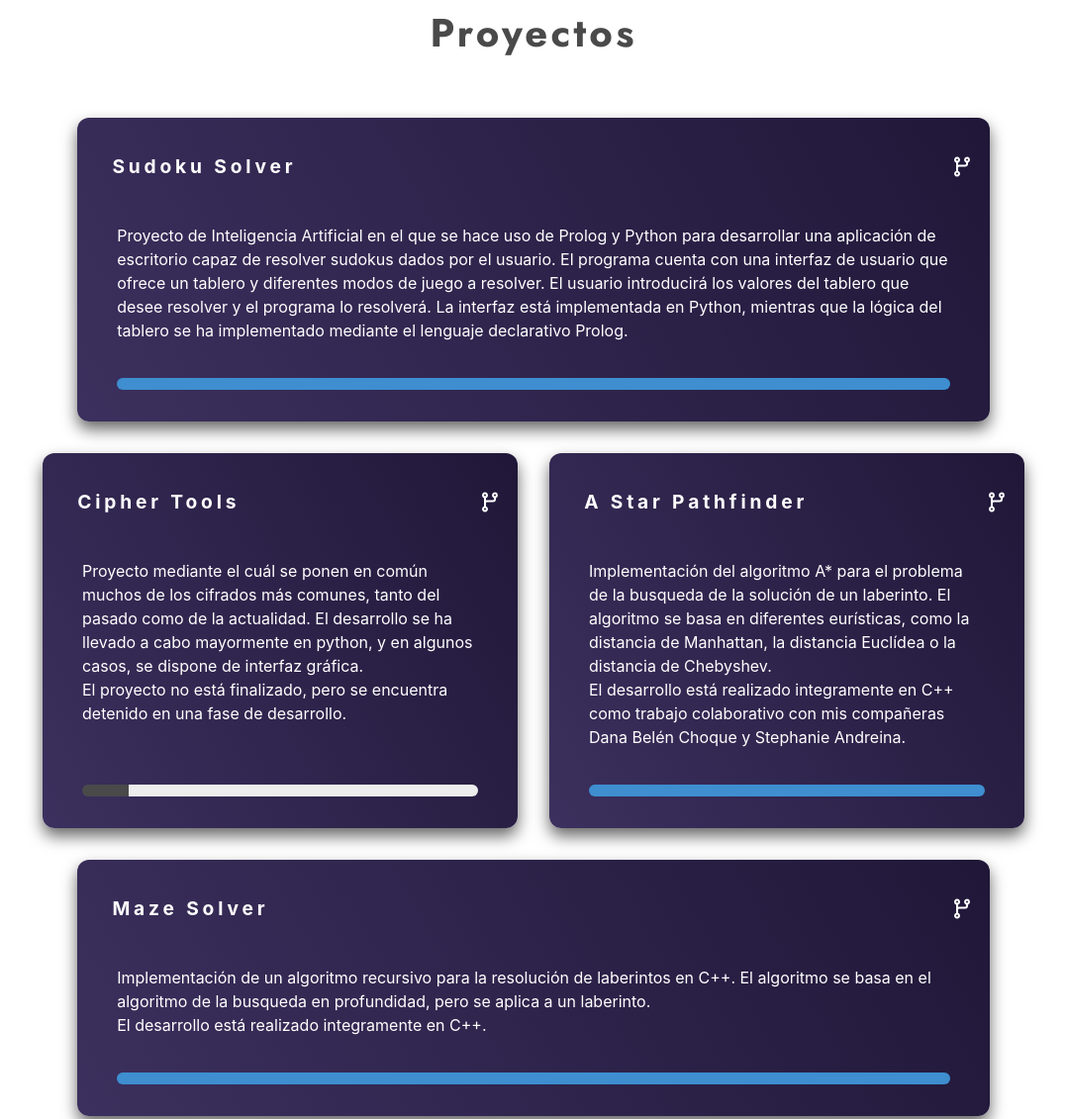
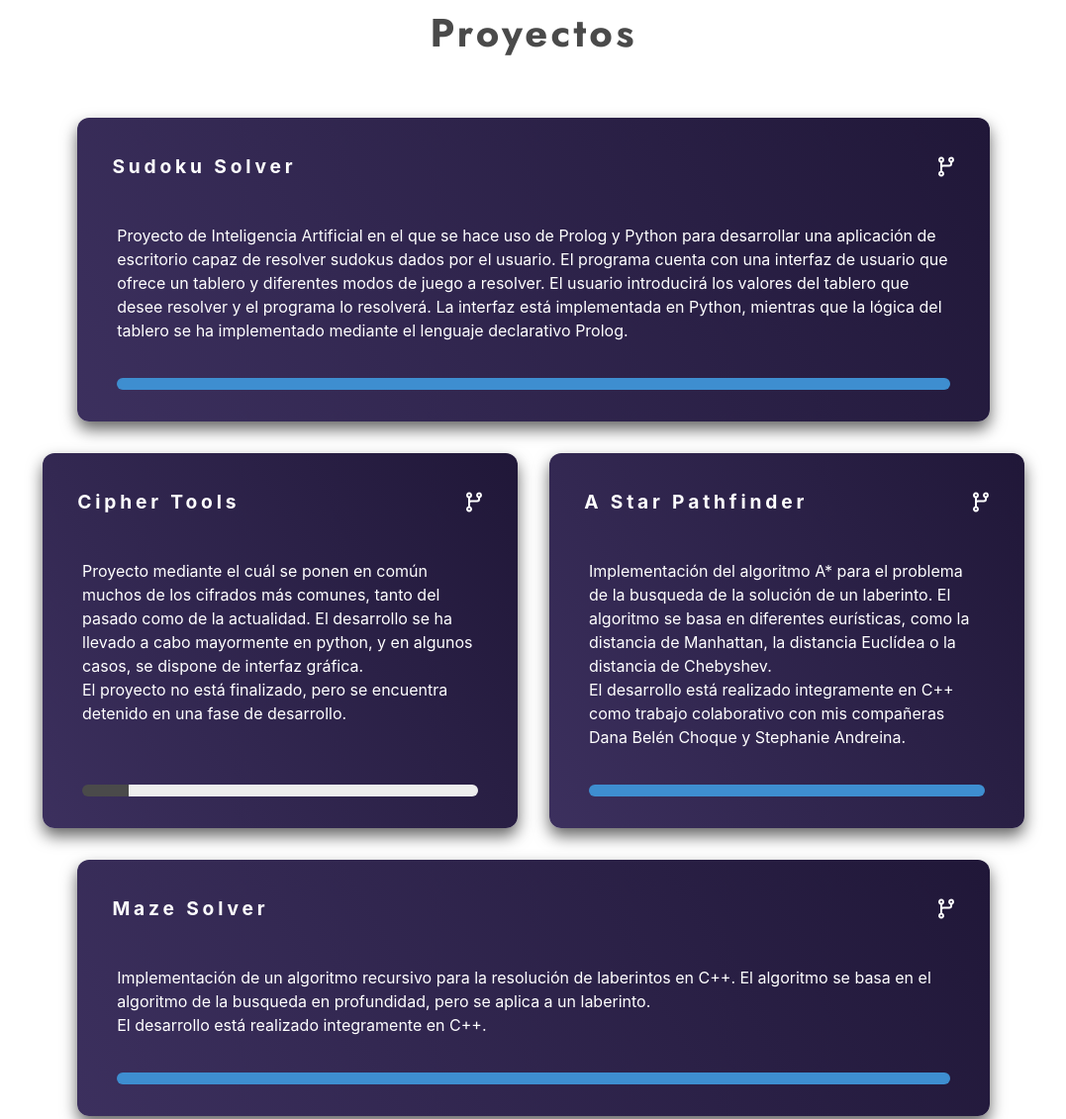
Before and after one commit to FNDme/Portfolio, a plain HTML site: page index.html in a window 1280 px wide. Shown: the part 1431-2562 px from the top of the page at 99% size, without its empty margins (101-1178 px from the left). Drawn offline with Linux system fonts and the light colour scheme.

Commit message:
updated project icon margin for a better visualization

```diff
--- a/css/stylesheet.css
+++ b/css/stylesheet.css
@@ -169,6 +169,10 @@ p {
   stroke: white;
 }
 
+.project-icon {
+  margin: 1em;
+}
+
 .card-header-title {
   padding-left: 1.5em;
   padding: 1em;
--- a/index.html
+++ b/index.html
@@ -78,7 +78,7 @@
               <h3 class="card-header-title">
                 Sudoku Solver
               </h3>
-              <svg xmlns="http://www.w3.org/2000/svg" viewBox="-4 -2 24 24" width="24" fill="currentColor"><path d="M3 18a1 1 0 1 0 0-2 1 1 0 0 0 0 2zm1-7.002v3.173a3.001 3.001 0 1 1-2 0V5.829a3.001 3.001 0 1 1 2 0v2.34c.312-.11.647-.17.997-.171l6.037-.006a1 1 0 0 0 .999-1V5.84A3.001 3.001 0 0 1 13 0a3 3 0 0 1 1.033 5.817v1.175a3 3 0 0 1-2.997 3l-6.037.006a1 1 0 0 0-.999 1zM3 4a1 1 0 1 0 0-2 1 1 0 0 0 0 2zm10 0a1 1 0 1 0 0-2 1 1 0 0 0 0 2z"></path></svg>            </header>
+              <svg xmlns="http://www.w3.org/2000/svg" class="project-icon" viewBox="-4 -2 24 24" width="24" fill="currentColor"><path d="M3 18a1 1 0 1 0 0-2 1 1 0 0 0 0 2zm1-7.002v3.173a3.001 3.001 0 1 1-2 0V5.829a3.001 3.001 0 1 1 2 0v2.34c.312-.11.647-.17.997-.171l6.037-.006a1 1 0 0 0 .999-1V5.84A3.001 3.001 0 0 1 13 0a3 3 0 0 1 1.033 5.817v1.175a3 3 0 0 1-2.997 3l-6.037.006a1 1 0 0 0-.999 1zM3 4a1 1 0 1 0 0-2 1 1 0 0 0 0 2zm10 0a1 1 0 1 0 0-2 1 1 0 0 0 0 2z"></path></svg>            </header>
             <div class="card-content">
               <div>
                 Proyecto de Inteligencia Artificial en el que se hace uso de Prolog y Python para desarrollar una aplicación de escritorio capaz de resolver sudokus dados por el usuario. El programa cuenta con una interfaz de usuario que ofrece un tablero y diferentes modos de juego a resolver. El usuario introducirá los valores del tablero que desee resolver y el programa lo resolverá. La interfaz está implementada en Python, mientras que la lógica del tablero se ha implementado mediante el lenguaje declarativo Prolog.
@@ -93,7 +93,7 @@
               <h3 class="card-header-title">
                 Cipher Tools
               </h3>
-              <svg xmlns="http://www.w3.org/2000/svg" viewBox="-4 -2 24 24" width="24" fill="currentColor"><path d="M3 18a1 1 0 1 0 0-2 1 1 0 0 0 0 2zm1-7.002v3.173a3.001 3.001 0 1 1-2 0V5.829a3.001 3.001 0 1 1 2 0v2.34c.312-.11.647-.17.997-.171l6.037-.006a1 1 0 0 0 .999-1V5.84A3.001 3.001 0 0 1 13 0a3 3 0 0 1 1.033 5.817v1.175a3 3 0 0 1-2.997 3l-6.037.006a1 1 0 0 0-.999 1zM3 4a1 1 0 1 0 0-2 1 1 0 0 0 0 2zm10 0a1 1 0 1 0 0-2 1 1 0 0 0 0 2z"></path></svg>            </header>
+              <svg xmlns="http://www.w3.org/2000/svg" class="project-icon" viewBox="-4 -2 24 24" width="24" fill="currentColor"><path d="M3 18a1 1 0 1 0 0-2 1 1 0 0 0 0 2zm1-7.002v3.173a3.001 3.001 0 1 1-2 0V5.829a3.001 3.001 0 1 1 2 0v2.34c.312-.11.647-.17.997-.171l6.037-.006a1 1 0 0 0 .999-1V5.84A3.001 3.001 0 0 1 13 0a3 3 0 0 1 1.033 5.817v1.175a3 3 0 0 1-2.997 3l-6.037.006a1 1 0 0 0-.999 1zM3 4a1 1 0 1 0 0-2 1 1 0 0 0 0 2zm10 0a1 1 0 1 0 0-2 1 1 0 0 0 0 2z"></path></svg>            </header>
             <div class="card-content">
               <div>
                 Proyecto mediante el cuál se ponen en común muchos de los cifrados más comunes, tanto del pasado como de la actualidad. El desarrollo se ha llevado a cabo mayormente en python, y en algunos casos, se dispone de interfaz gráfica.<br>El proyecto no está finalizado, pero se encuentra detenido en una fase de desarrollo.
@@ -108,7 +108,7 @@
               <h3 class="card-header-title">
                 A Star Pathfinder
               </h3>
-              <svg xmlns="http://www.w3.org/2000/svg" viewBox="-4 -2 24 24" width="24" fill="currentColor"><path d="M3 18a1 1 0 1 0 0-2 1 1 0 0 0 0 2zm1-7.002v3.173a3.001 3.001 0 1 1-2 0V5.829a3.001 3.001 0 1 1 2 0v2.34c.312-.11.647-.17.997-.171l6.037-.006a1 1 0 0 0 .999-1V5.84A3.001 3.001 0 0 1 13 0a3 3 0 0 1 1.033 5.817v1.175a3 3 0 0 1-2.997 3l-6.037.006a1 1 0 0 0-.999 1zM3 4a1 1 0 1 0 0-2 1 1 0 0 0 0 2zm10 0a1 1 0 1 0 0-2 1 1 0 0 0 0 2z"></path></svg>            </header>
+              <svg xmlns="http://www.w3.org/2000/svg" class="project-icon" viewBox="-4 -2 24 24" width="24" fill="currentColor"><path d="M3 18a1 1 0 1 0 0-2 1 1 0 0 0 0 2zm1-7.002v3.173a3.001 3.001 0 1 1-2 0V5.829a3.001 3.001 0 1 1 2 0v2.34c.312-.11.647-.17.997-.171l6.037-.006a1 1 0 0 0 .999-1V5.84A3.001 3.001 0 0 1 13 0a3 3 0 0 1 1.033 5.817v1.175a3 3 0 0 1-2.997 3l-6.037.006a1 1 0 0 0-.999 1zM3 4a1 1 0 1 0 0-2 1 1 0 0 0 0 2zm10 0a1 1 0 1 0 0-2 1 1 0 0 0 0 2z"></path></svg>            </header>
             <div class="card-content">
               <div>
                 Implementación del algoritmo A* para el problema de la busqueda de la solución de un laberinto. El algoritmo se basa en diferentes eurísticas, como la distancia de Manhattan, la distancia Euclídea o la distancia de Chebyshev. <br>El desarrollo está realizado integramente en C++ como trabajo colaborativo con mis compañeras Dana Belén Choque y Stephanie Andreina.
@@ -123,7 +123,7 @@
               <h3 class="card-header-title">
                 Maze Solver
               </h2>
-              <svg xmlns="http://www.w3.org/2000/svg" viewBox="-4 -2 24 24" width="24" fill="currentColor"><path d="M3 18a1 1 0 1 0 0-2 1 1 0 0 0 0 2zm1-7.002v3.173a3.001 3.001 0 1 1-2 0V5.829a3.001 3.001 0 1 1 2 0v2.34c.312-.11.647-.17.997-.171l6.037-.006a1 1 0 0 0 .999-1V5.84A3.001 3.001 0 0 1 13 0a3 3 0 0 1 1.033 5.817v1.175a3 3 0 0 1-2.997 3l-6.037.006a1 1 0 0 0-.999 1zM3 4a1 1 0 1 0 0-2 1 1 0 0 0 0 2zm10 0a1 1 0 1 0 0-2 1 1 0 0 0 0 2z"></path></svg>            </header>
+              <svg xmlns="http://www.w3.org/2000/svg" class="project-icon" viewBox="-4 -2 24 24" width="24" fill="currentColor"><path d="M3 18a1 1 0 1 0 0-2 1 1 0 0 0 0 2zm1-7.002v3.173a3.001 3.001 0 1 1-2 0V5.829a3.001 3.001 0 1 1 2 0v2.34c.312-.11.647-.17.997-.171l6.037-.006a1 1 0 0 0 .999-1V5.84A3.001 3.001 0 0 1 13 0a3 3 0 0 1 1.033 5.817v1.175a3 3 0 0 1-2.997 3l-6.037.006a1 1 0 0 0-.999 1zM3 4a1 1 0 1 0 0-2 1 1 0 0 0 0 2zm10 0a1 1 0 1 0 0-2 1 1 0 0 0 0 2z"></path></svg>            </header>
             <div class="card-content">
               <div>
                 Implementación de un algoritmo recursivo para la resolución de laberintos en C++. El algoritmo se basa en el algoritmo de la busqueda en profundidad, pero se aplica a un laberinto. <br>El desarrollo está realizado integramente en C++.
```
